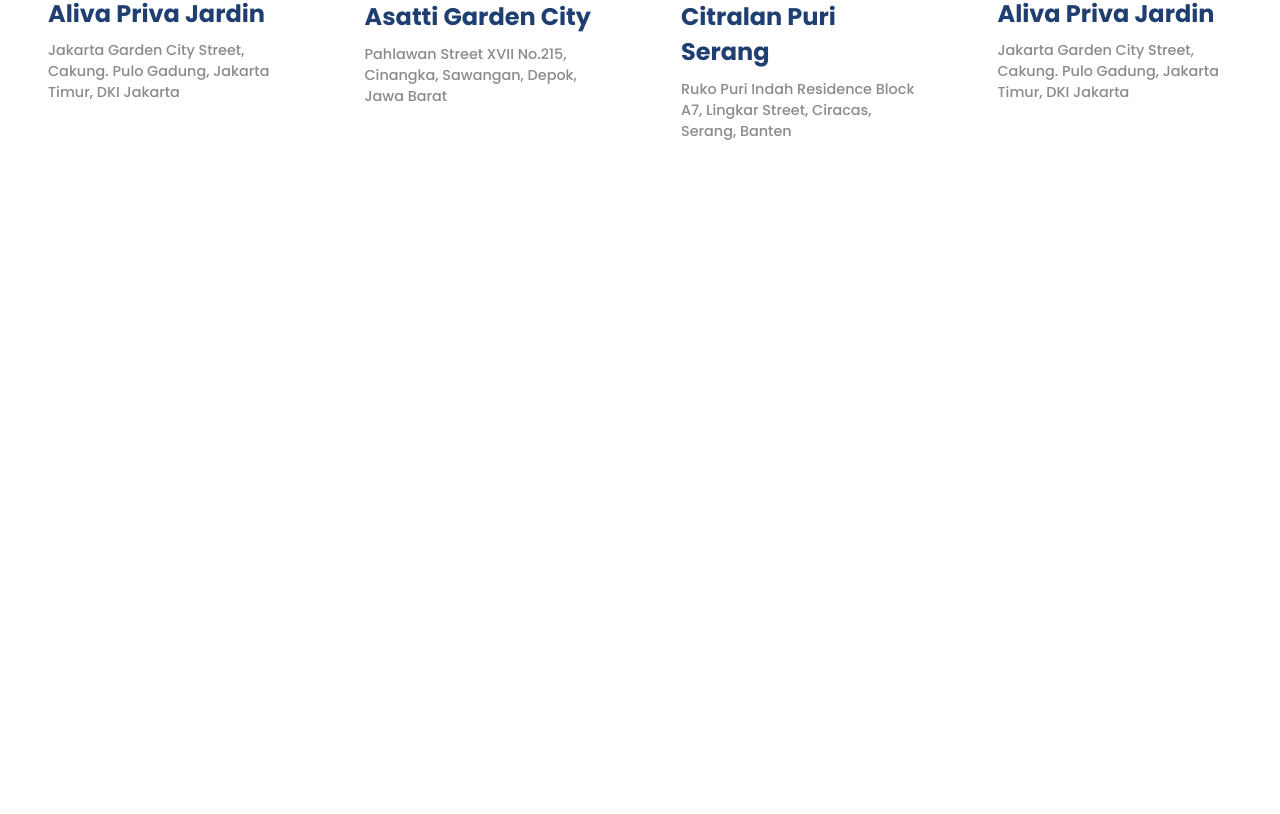
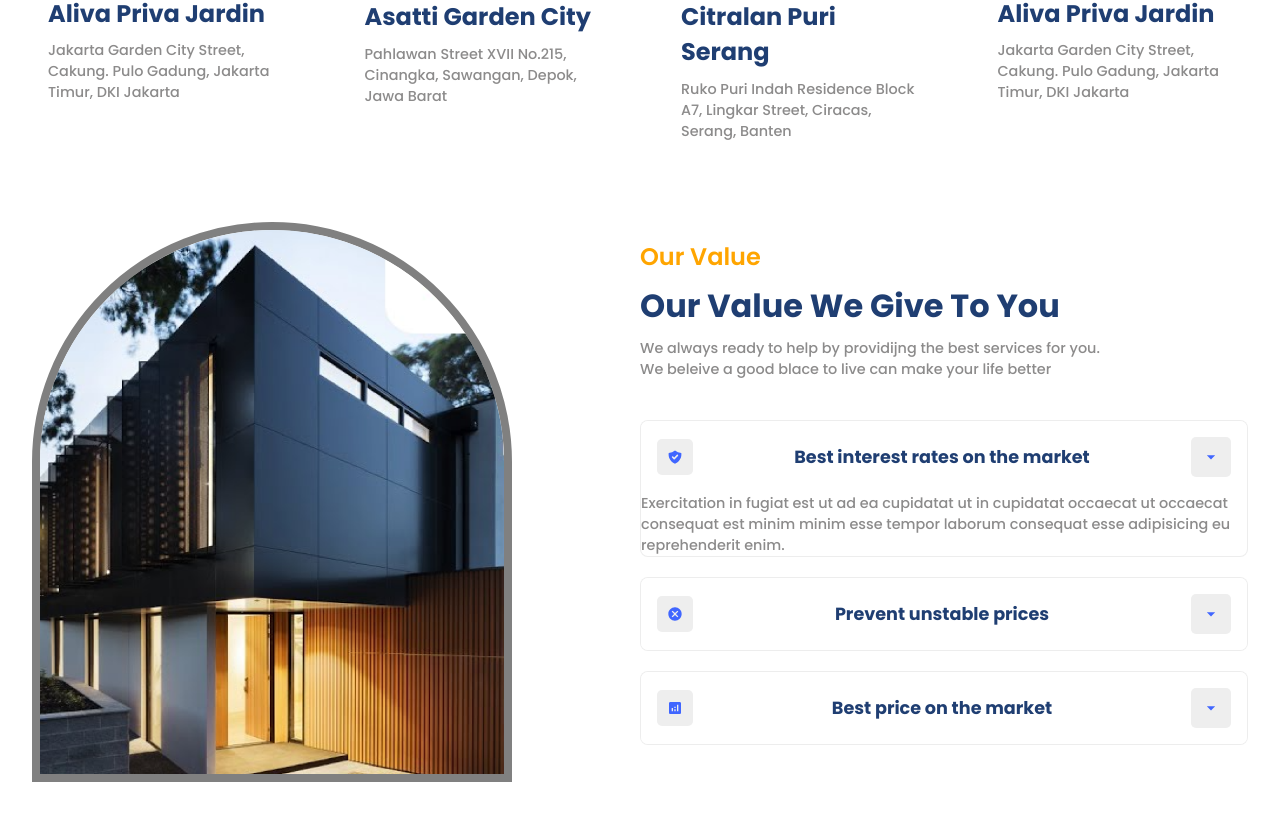
Before and after one commit to aainjutt/Real-estate-agency, a React (Create React App) app: page / in a window 1280 px wide. Shown: the part 1286-2100 px from the top of the page. Before the commit the page ends 1476 px from the top, so only its background shows below. Built offline with nearby package versions, Linux system fonts and the light colour scheme; a web font is replaced by a local one.

Commit message:
Add value

```diff
--- a/package.json
+++ b/package.json
@@ -7,6 +7,7 @@
     "@testing-library/react": "^13.4.0",
     "@testing-library/user-event": "^13.5.0",
     "react": "^18.2.0",
+    "react-accessible-accordion": "^5.0.0",
     "react-countup": "^6.5.0",
     "react-dom": "^18.2.0",
     "react-icons": "^5.0.1",
--- a/src/App.jsx
+++ b/src/App.jsx
@@ -4,6 +4,7 @@
 import'./App.css'
 import Companies from './components/Companies/Companies'
 import Residencies from './components/Residencies/Residencies'
+import Value from './components/Value/Value'
 function App() {
   return (
     <div className='App'>
@@ -14,6 +15,7 @@
       </div>
       <Companies/>
      <Residencies/>
+     <Value/>
     </div>
   )
 }
--- /dev/null
+++ b/src/components/Value/Value.css
@@ -0,0 +1,42 @@
+.v-container .image-container{
+    border: 8px solid gray;
+}
+.v-container>div{
+    flex: 1;
+}
+.v-right{
+    gap: 0.5rem;
+}
+.accordian{
+    margin-top: 2rem;
+    border: none;
+}
+.accordianItem{
+    background: white;
+    border: 0.8px solid rgba(128,128,128,0.143);
+  border-radius: 8px;
+  overflow: hidden;
+  margin-bottom: 20px;
+}
+.accordianButton{
+    background: white;
+    padding: 1rem;
+    cursor: pointer;
+    width: 100%;
+    justify-content: space-between;
+}
+.icon{
+    padding: 10px;
+    background: #eeef;
+    border-radius: 5px;
+}
+.icon svg{
+    fill: var(--blue);
+}
+.accordianButton .primaryText{
+    font-size: 1.1rem;
+}
+.accordianItem.expanded{
+    box-shadow: var(--shadow);
+    border-radius: 6px;
+}
--- /dev/null
+++ b/src/components/Value/Value.jsx
@@ -0,0 +1,67 @@
+import React, { useState } from 'react'
+import './Value.css'
+import value from '../../assets/value.png'
+import { Accordion, AccordionItem, AccordionItemButton, AccordionItemHeading, AccordionItemPanel, AccordionItemState } from 'react-accessible-accordion'
+import data from '../../utils/accordin'
+import { MdOutlineArrowDropDown } from 'react-icons/md'
+function Value() {
+    const [className, setClassName]=useState(null)
+
+    return (
+        <section className="v-wrapper">
+            <div className="paddings innerWidth flexCenter v-container">
+                <div className="v-left">
+                    <div className="image-container">
+                        <img src={value} alt="" />
+
+                    </div>
+                </div>
+                <div className="flexColStart v-right">
+                    <span className='orangeText'>
+                        Our Value
+                        </span >
+                        <span className='primaryText'>Our Value We Give To You</span>
+                        <span className='secondaryText'>We always ready to help by providijng the best services for you.
+<br/>We beleive a good blace to live can make your life better</span>
+<Accordion
+className='accordian'
+allowMultipleExpanded={false}
+preExpanded={[0]}
+>
+{
+    data.map((item,i)=>{
+        return (
+            <AccordionItem className={`accordianItem ${className}`} key={i} uuid={i}>
+                <AccordionItemHeading>
+                    <AccordionItemButton className='flexCenter accordianButton'>
+
+                        <AccordionItemState>
+                            {({expanded})=>expanded ? setClassName('expanded'):setClassName('collapsed')}
+                        </AccordionItemState>
+                        <div className="flexCenter icon">
+                            {item.icon}
+                        </div>
+                        <span className="primaryText">
+                            {item.heading}
+                        </span>
+                        <div className="flexCenter icon">
+                            <MdOutlineArrowDropDown size={20}/>
+                        </div>
+                    </AccordionItemButton>
+                </AccordionItemHeading>
+                <AccordionItemPanel>
+                    <p className="secondaryText">{item.detail}</p>
+                </AccordionItemPanel>
+            </AccordionItem>
+        )
+    })
+}
+</Accordion>
+                </div>
+            </div>
+        </section>
+
+    )
+}
+
+export default Value
```
Also changed, not shown: 1 other file (tests, documents, lock files or other folders).
